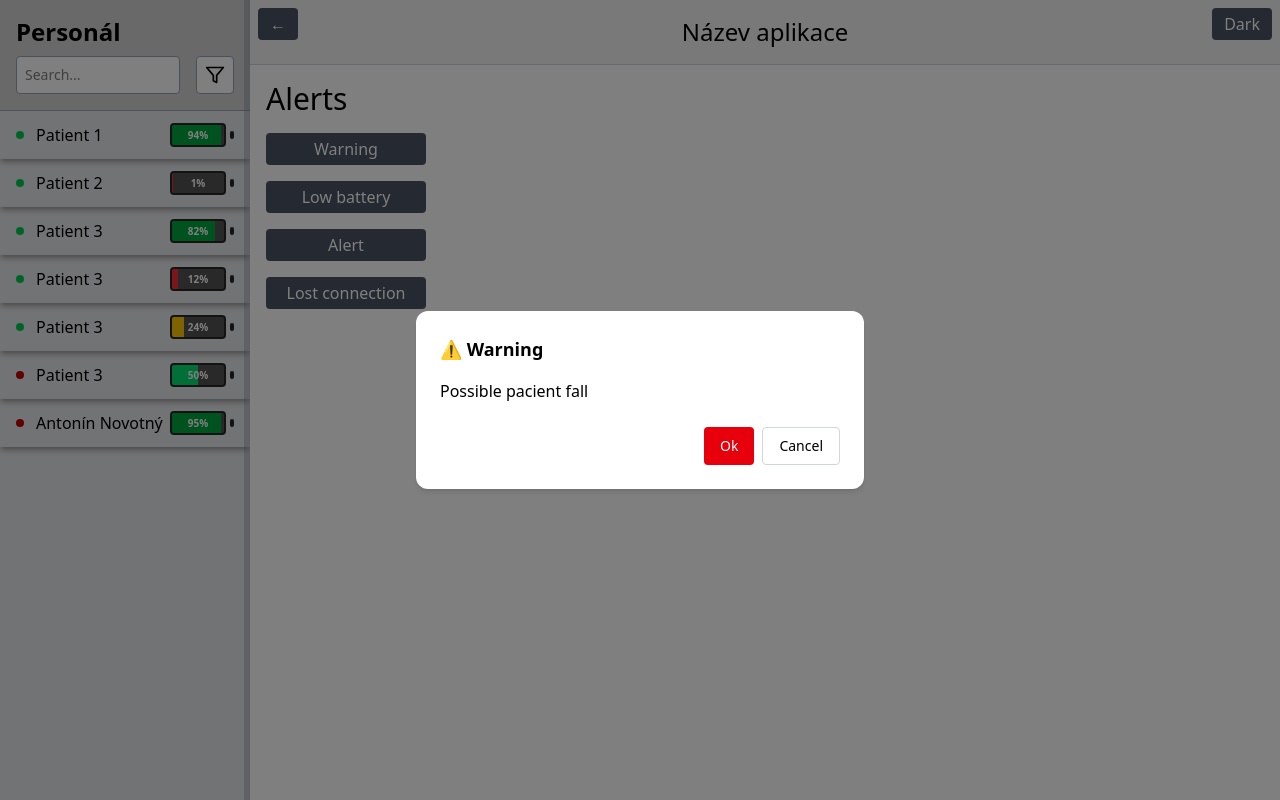
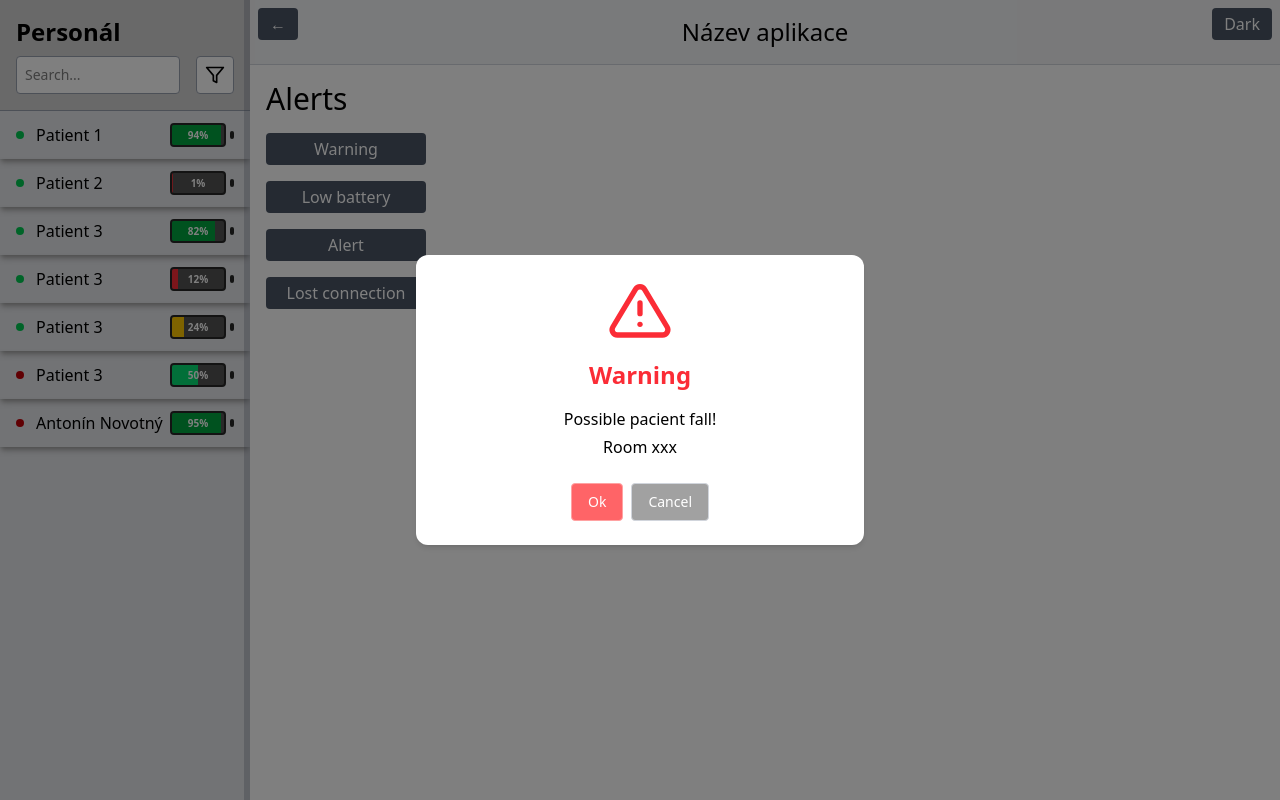
Before and after one commit to stopka007/IoT, a React (Vite) app in the folder apps/iot-app/: page / in a window 1280 px wide. Both pictures are taken after a click on the button "Warning". Built offline with nearby package versions, Linux system fonts and the light colour scheme.

Commit message:
setup of alerts

```diff
--- a/apps/iot-app/src/alerts/WarningAlerts.tsx
+++ b/apps/iot-app/src/alerts/WarningAlerts.tsx
@@ -14,19 +14,37 @@ const WarningAlert: React.FC = () => {
 
       {isOpen && (
         <div className="fixed inset-0 bg-black/50 flex justify-center items-center z-50">
-          <div className="bg-white dark:bg-neutral-700 text-black dark:text-white p-6 rounded-xl shadow-md w-[90%] max-w-md">
-            <h3 className="text-lg font-semibold mb-4">⚠️ Warning</h3>
-            <p className="mb-6">Possible pacient fall</p>
-            <div className="flex justify-end gap-2">
+          <div className="bg-white text-black p-6 rounded-xl shadow-md w-[90%] max-w-md flex flex-col items-center text-center">
+            <svg
+              xmlns="http://www.w3.org/2000/svg"
+              width="64"
+              height="64"
+              viewBox="0 0 24 24"
+              fill="none"
+              stroke="currentColor"
+              strokeWidth="2"
+              strokeLinecap="round"
+              strokeLinejoin="round"
+              className="mb-4 text-red-500"
+            >
+              <path d="M10.29 3.86L1.82 18a2 2 0 0 0 1.71 3h16.94a2 2 0 0 0 1.71-3L13.71 3.86a2 2 0 0 0-3.42 0z" />
+              <line x1="12" y1="9" x2="12" y2="13" />
+              <line x1="12" y1="17" x2="12.01" y2="17" />
+            </svg>
+
+            <h3 className="text-2xl font-semibold mb-4 text-red-500">Warning</h3>
+            <p className="mb-1">Possible pacient fall!</p>
+            <p className="mb-6">Room xxx</p>
+            <div className="flex justify-center gap-2">
               <button
                 onClick={() => setIsOpen(false)}
-                className="px-4 py-2 text-sm font-medium text-white bg-red-600 hover:bg-red-700 rounded"
+                className="px-4 py-2 text-sm bg-red-400 font-medium border border-red-300 hover:bg-red-500 rounded text-white transition ease-in-out hover:border-red-500 duration-300 hover:shadow-md"
               >
                 Ok
               </button>
               <button
                 onClick={() => setIsOpen(false)}
-                className="px-4 py-2 text-sm font-medium border border-gray-300 hover:bg-gray-100 dark:border-gray-600 dark:hover:bg-neutral-600 rounded"
+                className="px-4 py-2 text-sm bg-neutral-400 font-medium border border-gray-300 hover:bg-gray-600 rounded text-white transition ease-in-out hover:border-gray-600 duration-300 hover:shadow-md"
               >
                 Cancel
               </button>
```
